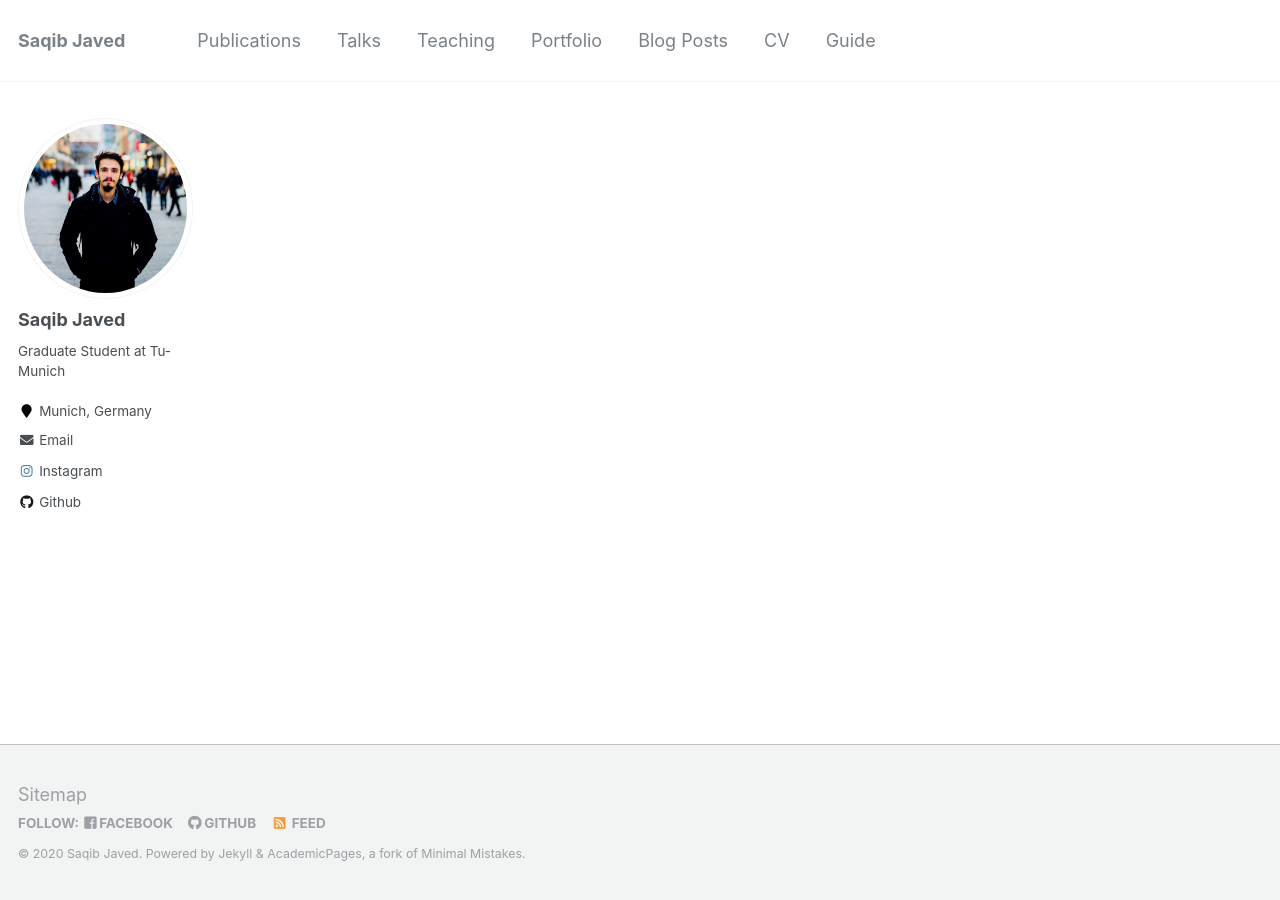
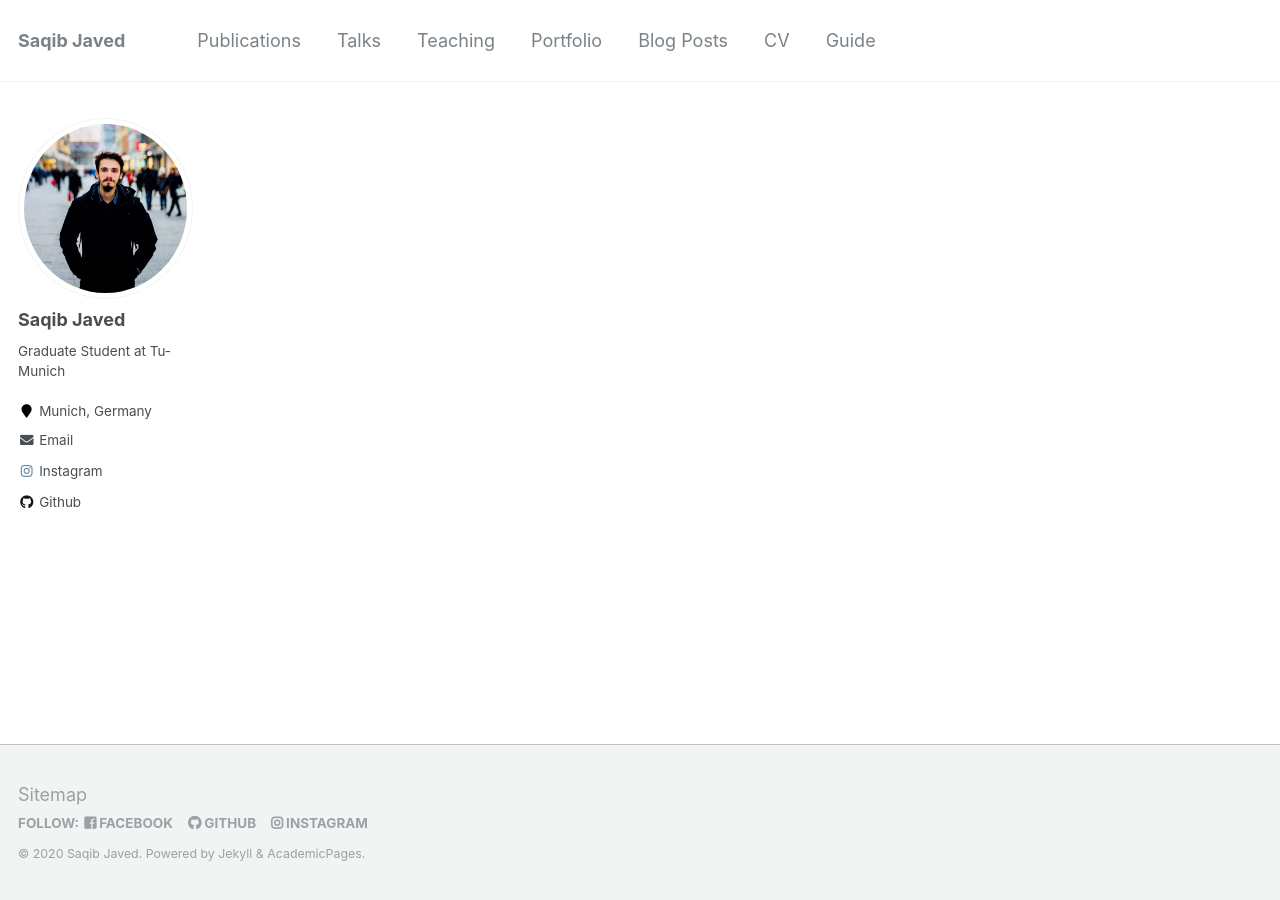
Before and after one commit to saqibjaved1/saqibjaved1.github.io, a Jekyll site: the page built from _pages/about.md, in a window 1280 px wide. Built offline with Jekyll 4.4.1, drawn with Linux system fonts in a browser that asks for light colours.

Commit message:
Update footer.html

```diff
--- a/_includes/footer.html
+++ b/_includes/footer.html
@@ -14,11 +14,11 @@
     {% if site.author.github %}
       <li><a href="http://github.com/{{ site.author.github }}"><i class="fab fa-github" aria-hidden="true"></i> GitHub</a></li>
     {% endif %}
-    {% if site.author.bitbucket %}
-      <li><a href="http://bitbucket.org/{{ site.author.bitbucket }}"><i class="fab fa-bitbucket" aria-hidden="true"></i> Bitbucket</a></li>
+    {% if site.author.instagram %}
+      <li><a href="http://instagram.com/{{ site.author.instagram }}"><i class="fab fa-instagram" aria-hidden="true"></i> Instagram</a></li>
     {% endif %}
-    <li><a href="{% if site.atom_feed.path %}{{ site.atom_feed.path }}{% else %}{{ base_path }}/feed.xml{% endif %}"><i class="fa fa-fw fa-rss-square" aria-hidden="true"></i> {{ site.data.ui-text[site.locale].feed_label | default: "Feed" }}</a></li>
+
   </ul>
 </div>
 
-<div class="page__footer-copyright">&copy; {{ site.time | date: '%Y' }} {{ site.name | default: site.title }}. {{ site.data.ui-text[site.locale].powered_by | default: "Powered by" }} <a href="http://jekyllrb.com" rel="nofollow">Jekyll</a> &amp; <a href="https://github.com/academicpages/academicpages.github.io">AcademicPages</a>, a fork of <a href="https://mademistakes.com/work/minimal-mistakes-jekyll-theme/" rel="nofollow">Minimal Mistakes</a>.</div>
+<div class="page__footer-copyright">&copy; {{ site.time | date: '%Y' }} {{ site.name | default: site.title }}. {{ site.data.ui-text[site.locale].powered_by | default: "Powered by" }} <a href="http://jekyllrb.com" rel="nofollow">Jekyll</a> &amp; <a href="https://github.com/academicpages/academicpages.github.io">AcademicPages.</a></div>
```
